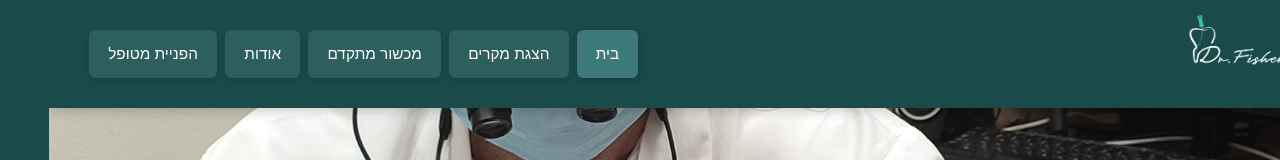
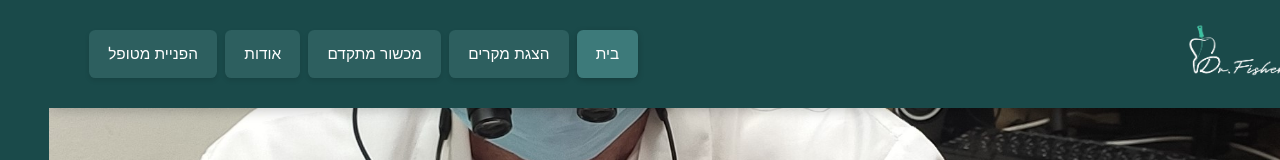
Before and after one commit to SenseiFisher/drfisher, a React (Create React App) app: page / in a window 1280 px wide. Shown: the top 160 px of the page. Built offline with nearby package versions, Linux system fonts and the light colour scheme.

Commit message:
Move icon down 15%

```diff
--- a/src/index.css
+++ b/src/index.css
@@ -136,6 +136,7 @@ header {
     height: clamp(3rem, 8vw, 4.5rem);
     width: auto;
     max-width: clamp(10rem, 25vw, 12.5rem);
+    transform: translateY(15%);
 }
 
 .logo a {
```
